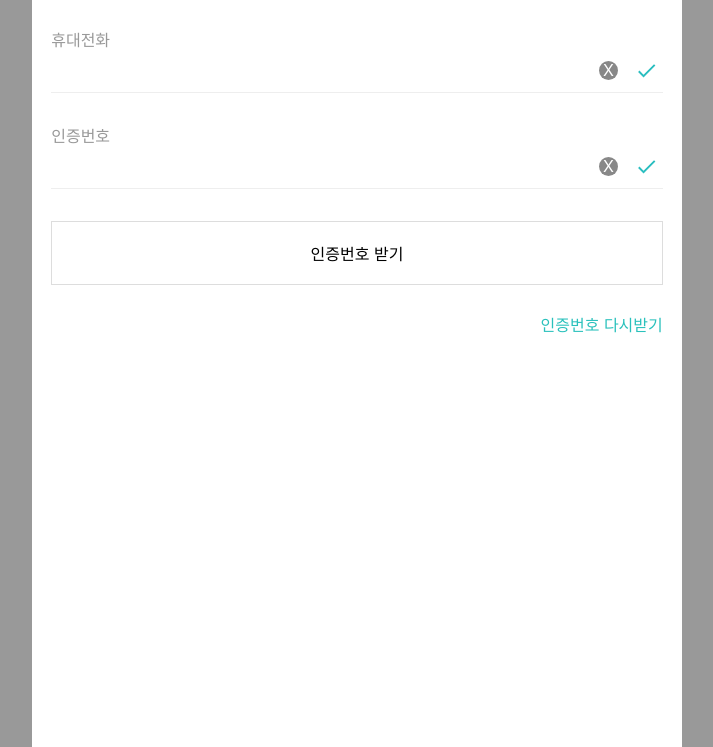
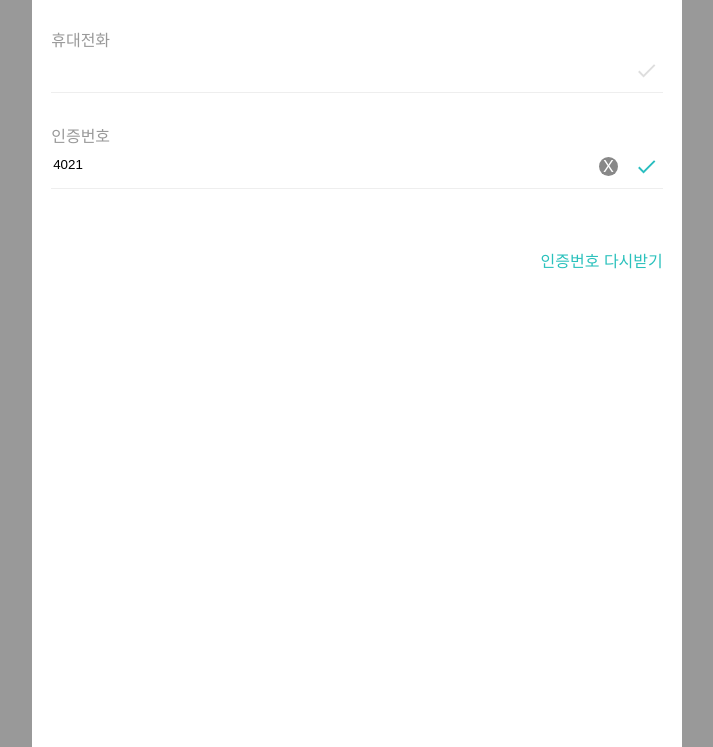
Before and after one commit to woowa-techcamp-2022/web-baemin-leehyeongjun, a website: page web/signup-phone.pug in a window 1280 px wide. Both pictures are taken after a click on the button "인증번호 받기". Shown: the part 53-800 px from the top of the page, without its empty margins (283-996 px from the left). Drawn offline with nearby package versions, Linux system fonts and the light colour scheme; files that its build step writes are made by us from their sources.

Commit message:
회원가입 휴대폰번호 입력페이지 인증번호 전송 및 인증번호 재전송 처리 인증번호 전송 시 전송버튼 히든처리 인증번호 전송 시 재전송 버튼 보이게 처리

```diff
--- a/public/assets/script/login.js
+++ b/public/assets/script/login.js
@@ -5,7 +5,6 @@ function init() {
     },
     set: function (target, key, value) {
       target[key] = value;
-
       ["id", "pw"].forEach((key) => {
         target[`${key}Error`] =
           target[`${key}Blured`] && target[`${key}`] === "";
--- a/public/assets/script/phone.js
+++ b/public/assets/script/phone.js
@@ -1,9 +1,96 @@
+import { generateRandomAuthCode } from "./util.js";
+
 function init() {
-  const appContainer = document.getElementById("app-container");
+  const handler = {
+    get: function (target, key) {
+      return target[key];
+    },
+    set: function (target, key, value) {
+      target[key] = value;
+      notify(target);
+      return true;
+    },
+  };
+
+  const proxy = new Proxy(
+    {
+      phone: "",
+      isValidPhoneNumber: false,
+      auth: "",
+      authSended: false,
+    },
+    handler
+  );
+
+  const appContainer = document.querySelector(".app-container");
 
   appContainer.addEventListener("input", (e) => {
-    console.log(e);
+    if (e.target.tagName === "INPUT") {
+      const key = e.target.name;
+      proxy[key] = e.target.value;
+    }
+  });
+
+  appContainer.addEventListener("click", (e) => {
+    const name = e.target.role;
+    switch (name) {
+      case "auth-send-btn":
+        {
+          proxy["authSended"] = true;
+          setTimeout(() => {
+            proxy["auth"] = generateRandomAuthCode();
+          }, 2000);
+        }
+        break;
+      case "auth-clear-icon":
+        proxy["auth"] = "";
+        break;
+      case "phone-clear-icon":
+        proxy["phone"] = "";
+        break;
+      case "auth-re-send-btn":
+        setTimeout(() => {
+          proxy["auth"] = generateRandomAuthCode();
+        }, 2000);
+    }
   });
 }
 
+function notify(proxy) {
+  const phoneContainer = document.getElementById("phone-container");
+  const authContainer = document.getElementById("auth-container");
+  const phoneClearIcon = document.querySelector("i[role='phone-clear-icon']");
+  const authClearIcon = document.querySelector("i[role='auth-clear-icon']");
+  const phoneInput = document.querySelector('input[name="phone"]');
+  const authInput = document.querySelector('input[name="auth"]');
+  const authSendButton = document.querySelector(".button-wrap");
+  const authReSendButton = document.querySelector(".auth-re-send-wrap");
+
+  const { phone, auth, isValidPhoneNumber, authSended } = proxy;
+
+  phoneInput.value = phone;
+  if (phone) phoneClearIcon.classList.remove("hidden");
+  else phoneClearIcon.classList.add("hidden");
+
+  authInput.value = auth;
+  if (auth) {
+    authClearIcon.classList.remove("hidden");
+    authContainer.classList.remove("not-valid");
+  } else {
+    authClearIcon.classList.add("hidden");
+    authContainer.classList.add("not-valid");
+  }
+
+  if (isValidPhoneNumber) phoneContainer.classList.remove("not-valid");
+  else phoneContainer.classList.add("not-valid");
+
+  if (authSended) {
+    authContainer.classList.remove("hidden");
+    authSendButton.classList.add("hidden");
+    authReSendButton.classList.remove("hidden");
+  } else {
+    authContainer.classList.add("hidden");
+  }
+}
+
 init();
--- /dev/null
+++ b/public/assets/script/util.js
@@ -0,0 +1,15 @@
+function getRandomNumber() {
+  const nums = "0123456789";
+
+  return nums[Math.floor(Math.random() * nums.length)];
+}
+
+function generateRandomAuthCode() {
+  let code = "";
+
+  for (let i = 0; i < 4; i++) code += getRandomNumber();
+
+  return code;
+}
+
+export { generateRandomAuthCode };
--- a/public/assets/style/common.css
+++ b/public/assets/style/common.css
@@ -301,7 +301,16 @@ a {
     brightness(82%) contrast(79%);
 }
 
+.not-valid .valid-icon {
+  filter: invert(100%) sepia(0%) saturate(5213%) hue-rotate(101deg)
+    brightness(91%) contrast(90%);
+}
+
 .error-text {
   position: absolute;
   left: -10000px;
 }
+
+.hidden {
+  display: none !important;
+}
--- a/public/assets/style/privacy-info.css
+++ b/public/assets/style/privacy-info.css
@@ -6,6 +6,7 @@
   margin-top: 2rem;
   width: calc(100% - 2.4rem);
   padding: 0 1.2rem;
+  height: max-content;
 }
 
 .flex-row {
@@ -104,7 +105,7 @@
 .auth-re-send-wrap {
   width: calc((100% - 2.4rem));
   padding: 0 1.2rem;
-
+  cursor: pointer;
   margin-top: 2rem;
   text-align: right;
 }
--- a/web/signup-phone.pug
+++ b/web/signup-phone.pug
@@ -14,20 +14,20 @@ html
                     a(class="app-header-next" href="/signup/email") 다음
 
                 div(class="input-wrap")
-                    div(class="input-item")
-                        input(type="tel")
+                    div(class="input-item not-valid" id="phone-container")
+                        input(type="tel" name="phone")
                         span(class="input-text") 휴대전화
-                        i(class="clear-icon") X
+                        i(class="clear-icon hidden" role="phone-clear-icon") X
                         i(class="valid-icon")
 
-                    div(class="input-item")
-                        input(type="tel")
+                    div(class="input-item hidden not-valid" id="auth-container")
+                        input(type="tel" name="auth")
                         span(class="input-text") 인증번호
-                        i(class="clear-icon") X
+                        i(class="clear-icon hidden" role="auth-clear-icon") X
                         i(class="valid-icon")
 
                 div(class="button-wrap")
-                    button(class="auth-send-btn") 인증번호 받기
+                    button(class="auth-send-btn" role="auth-send-btn") 인증번호 받기
 
-                div(class="auth-re-send-wrap")
-                    a(class="auth-re-send-btn" href="#인증번호다시받기") 인증번호 다시받기
+                div(class="auth-re-send-wrap hidden")
+                    a(class="auth-re-send-btn" role="auth-re-send-btn") 인증번호 다시받기
```
